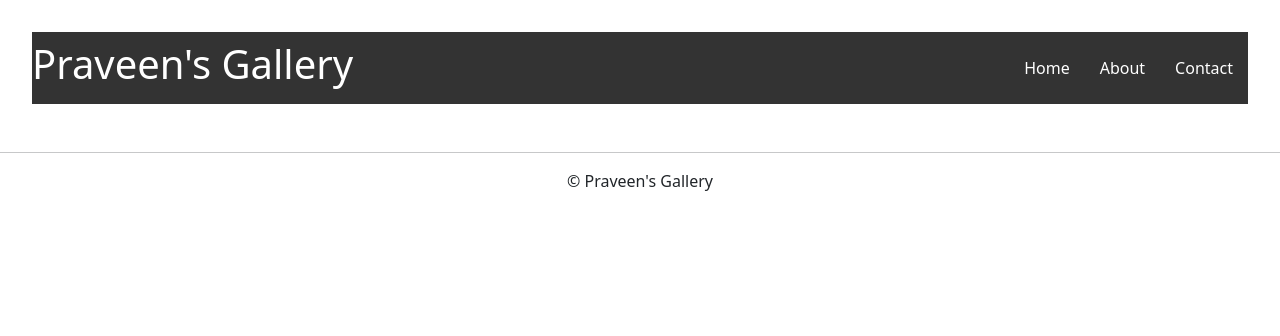
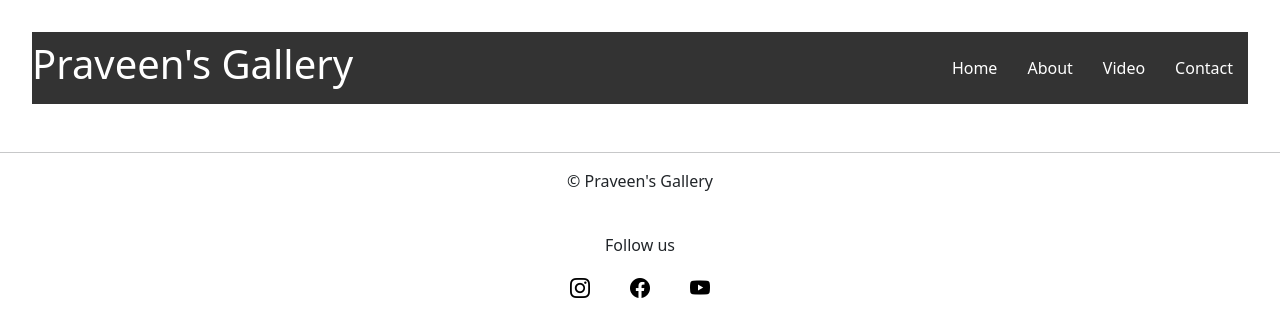
Before and after one commit to Praveen-Thathsara/Gallery-website-Praveen-s-Gallery-, a React (Create React App) app: page /Video in a window 1280 px wide. Shown: the top 336 px of the page. Built offline with nearby package versions, Linux system fonts and the light colour scheme.

Commit message:
add video page and modify some features

```diff
--- a/src/App.js
+++ b/src/App.js
@@ -4,6 +4,7 @@ import Navbar from './components/Navbar';
 import Home from './components/Home';
 import About from './components/About';
 import Contact from './components/Contact';
+import Video from './components/Video';
 import './App.css';
 import 'bootstrap/dist/css/bootstrap.min.css';
 import Footer from './components/Footer';
@@ -37,6 +38,7 @@ const App = () => {
           <Route path="/" element={<Home images={images} />} />
           <Route path="/about" element={<About />} />
           <Route path="/contact" element={<Contact />} />
+          <Route path="/Video" element={<Video />} />
         </Routes>
       </div>
     </Router>
--- a/src/components/Footer.js
+++ b/src/components/Footer.js
@@ -4,9 +4,19 @@ const Footer = () => {
   return (
     <>
     <hr></hr>
-    <p align="center">
+    <div className="row">
+      <div className="col-12" align="center">
+    <p>
         &copy; Praveen's Gallery
-    </p>
+    </p><br></br>
+    <p>Follow us</p>
+    <div className="social-icons contact-item">
+          <a href="#"><i className="bi bi-instagram fs-5"></i></a>
+          <a href="https://www.facebook.com/profile.php?id=100026335351551&mibextid=ZbWKwL"><i className="bi bi-facebook fs-5"></i></a>
+          <a href="https://youtube.com/@pravlogz?si=jg5vy6Y2QR0eYoYp"><i className="bi bi-youtube fs-5"></i></a>
+        </div>
+        </div>
+        </div>
     </>
 
   );
--- a/src/components/Navbar.js
+++ b/src/components/Navbar.js
@@ -8,7 +8,9 @@ const Navbar = () => {
       <div className="links">
         <Link to="/">Home</Link>
         <Link to="/about">About</Link>
+        <Link to="/Video">Video</Link>
         <Link to="/contact">Contact</Link>
+
       </div>
     </nav>
   );
--- /dev/null
+++ b/src/components/Video.js
@@ -0,0 +1,14 @@
+import React from 'react';
+
+const Video = () => {
+    return (
+
+<>
+
+</>
+
+
+    );
+};
+
+    export default Video;
```
